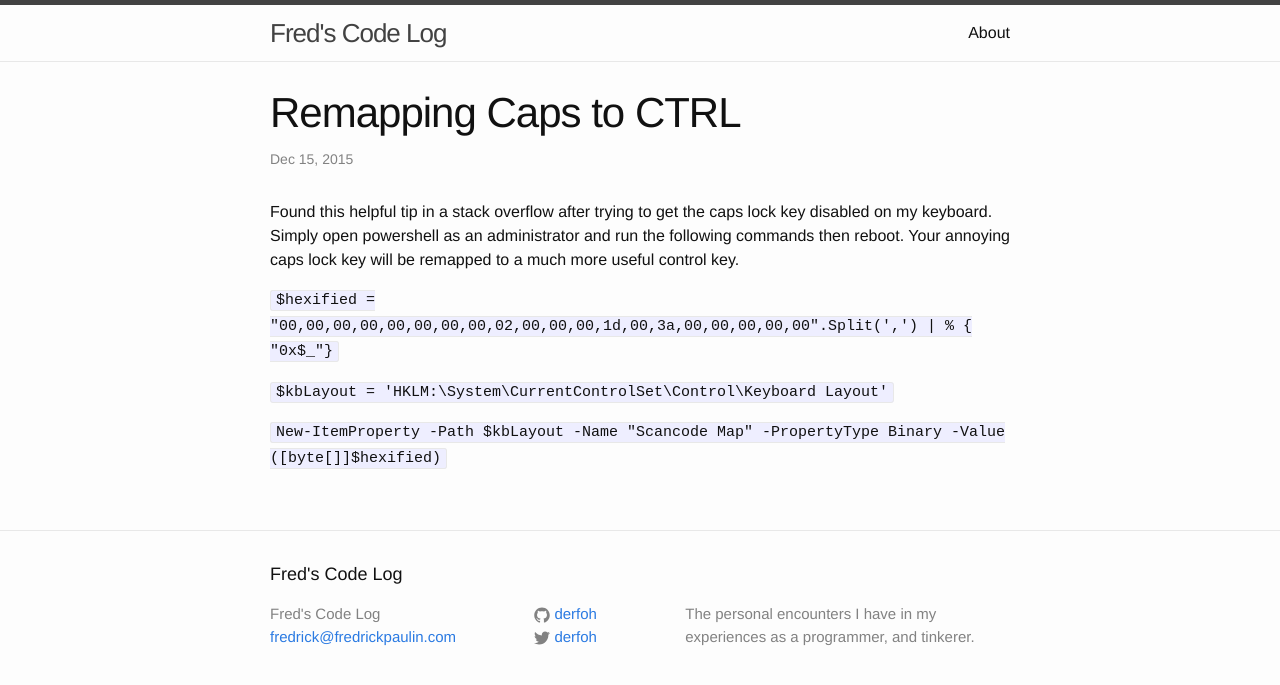
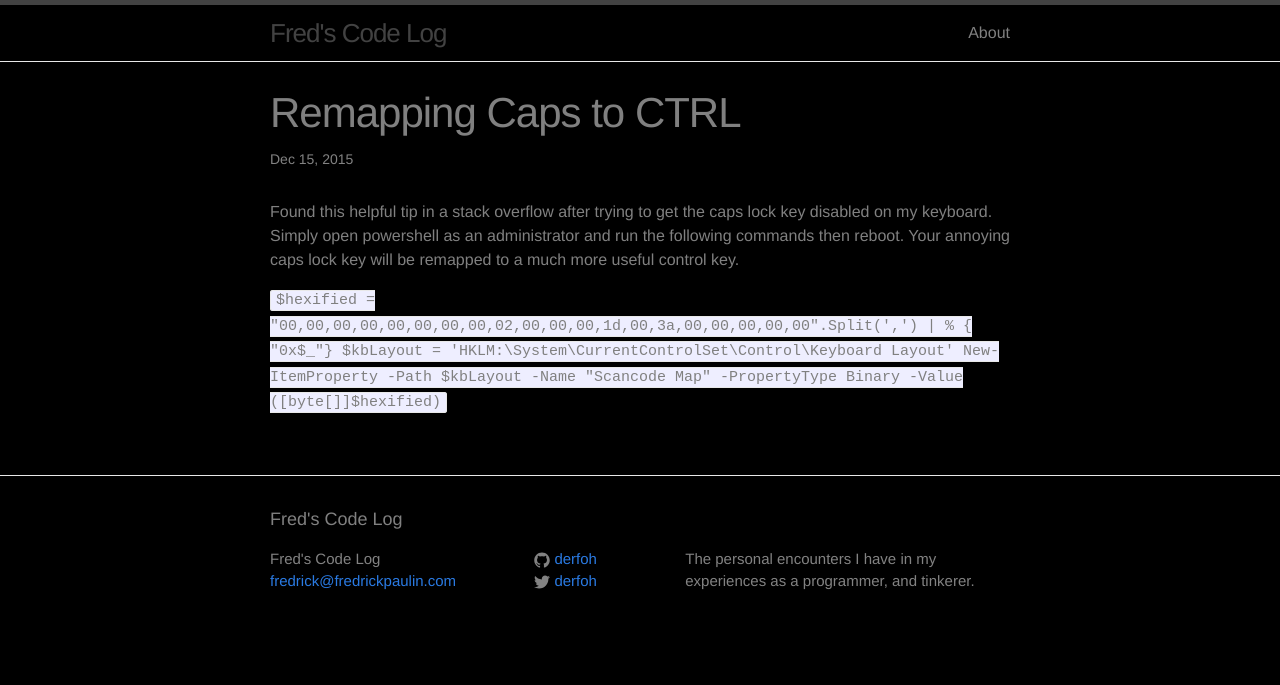
Before and after one commit to DerfOh/derfoh.github.io, a Jekyll site: the page built from _posts/2015-12-15-remapping-caps-to-ctrl.md, in a window 1280 px wide. Shown: the top 685 px of the page. Built offline with Jekyll 4.4.1, drawn with Linux system fonts in a browser that asks for light colours.

Commit message:
darkened theme
I changed the background to black and the text to a gray color. Theming
wiht Jekyll isn't the simplest thing to do.

```diff
--- a/_posts/2015-12-15-remapping-caps-to-ctrl.md
+++ b/_posts/2015-12-15-remapping-caps-to-ctrl.md
@@ -10,8 +10,6 @@ date: 2015-12-15 11:57:11
 Found this helpful tip in a stack overflow after trying to get the caps lock key disabled on my keyboard.
 Simply open powershell as an administrator and run the following commands then reboot. Your annoying caps lock key will be remapped to a much more useful control key.
 
-`$hexified = "00,00,00,00,00,00,00,00,02,00,00,00,1d,00,3a,00,00,00,00,00".Split(',') | % { "0x$_"}`
-
-`$kbLayout = 'HKLM:\System\CurrentControlSet\Control\Keyboard Layout'`
-
-`New-ItemProperty -Path $kbLayout -Name "Scancode Map" -PropertyType Binary -Value ([byte[]]$hexified)`
+`$hexified = "00,00,00,00,00,00,00,00,02,00,00,00,1d,00,3a,00,00,00,00,00".Split(',') | % { "0x$_"}
+$kbLayout = 'HKLM:\System\CurrentControlSet\Control\Keyboard Layout'
+New-ItemProperty -Path $kbLayout -Name "Scancode Map" -PropertyType Binary -Value ([byte[]]$hexified)`
--- a/css/main.scss
+++ b/css/main.scss
@@ -14,8 +14,11 @@ $base-line-height: 1.5;
 
 $spacing-unit:     30px;
 
-$text-color:       #111;
-$background-color: #fdfdfd;
+//$text-color:       #111;
+$text-color:       gray;
+//$background-color: #fdfdfd;
+$background-color: #000000;
+//$brand-color:      #2a7ae2;
 $brand-color:      #2a7ae2;
 
 $grey-color:       #828282;
```
Also changed, not shown: _posts/2015-12-15-getting-things-going.md (+1 -1 lines).
